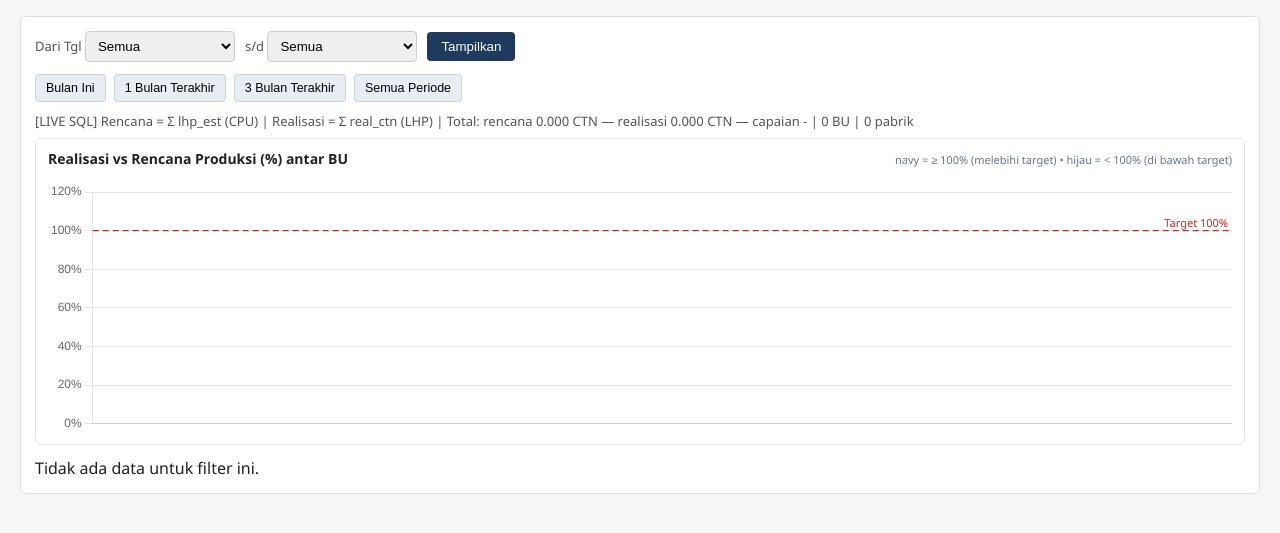
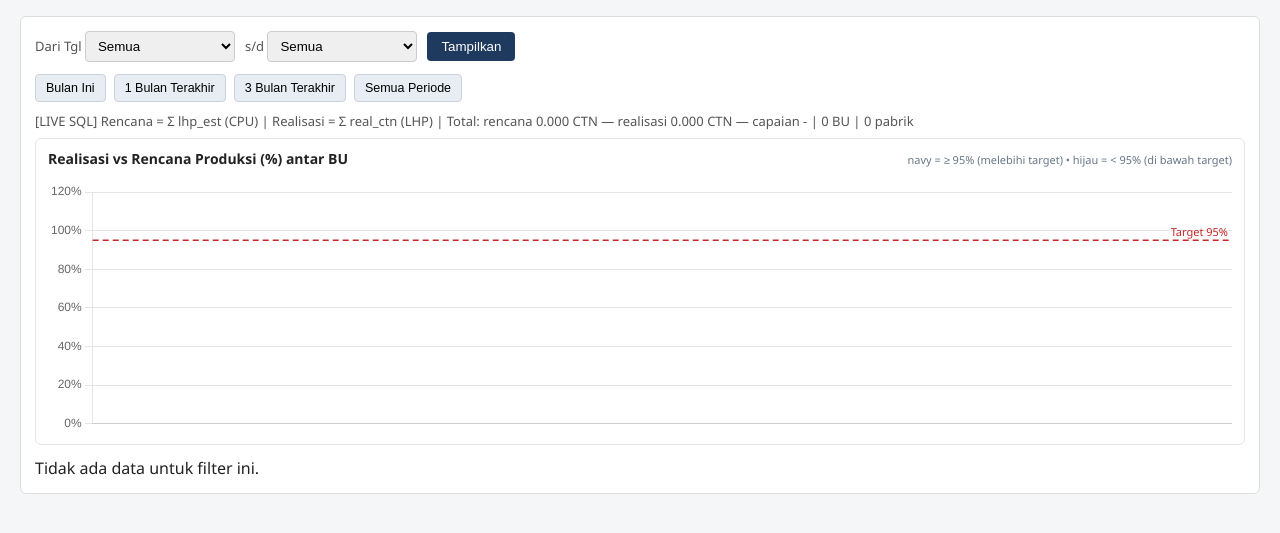
Before and after one commit to NatanKT/Dashboard-UP, a Flask app: page / in a window 1280 px wide. Shown: the part 72-605 px from the top of the page. Run offline with Flask 2, Linux system fonts and the light colour scheme; data that the repository does not hold is empty.

Commit message:
Target capaian 100% -> 95% (garis target, warna bar, legend)

```diff
--- a/static/plan.js
+++ b/static/plan.js
@@ -61,7 +61,7 @@ function loadPlan() {
 var targetLine = {
   id: "targetLine",
   afterDatasetsDraw: function (chart) {
-    var y = chart.scales.y.getPixelForValue(100);
+    var y = chart.scales.y.getPixelForValue(95);
     if (y == null || isNaN(y) || y < chart.chartArea.top || y > chart.chartArea.bottom) return;
     var ctx = chart.ctx, a = chart.chartArea;
     ctx.save();
@@ -75,7 +75,7 @@ var targetLine = {
     ctx.fillStyle = "#c62828";
     ctx.textAlign = "right";
     ctx.font = "11px Segoe UI";
-    ctx.fillText("Target 100%", a.right - 4, y - 4);
+    ctx.fillText("Target 95%", a.right - 4, y - 4);
     ctx.restore();
   }
 };
@@ -111,7 +111,7 @@ function renderBuBar(bus) {
       labels: arr.map(function (a) { return a.b.bu; }),
       datasets: [{
         data: arr.map(function (a) { return +(a.v * 100).toFixed(1); }),
-        backgroundColor: arr.map(function (a) { return a.v >= 1 ? "#1e3a5f" : "#2e7d32"; }),
+        backgroundColor: arr.map(function (a) { return a.v >= 0.95 ? "#1e3a5f" : "#2e7d32"; }),
         borderRadius: 3,
         barPercentage: 0.7
       }]
--- a/templates/index.html
+++ b/templates/index.html
@@ -62,7 +62,7 @@
     <div class="cardFull">
       <div class="cardh">
         <b id="barTitleP">Realisasi vs Rencana Produksi (%) antar BU</b>
-        <span class="stat">navy = &ge; 100% (melebihi target) &bull; hijau = &lt; 100% (di bawah target)</span>
+        <span class="stat">navy = &ge; 95% (melebihi target) &bull; hijau = &lt; 95% (di bawah target)</span>
       </div>
       <div class="cvbar"><canvas id="chartBarP"></canvas></div>
     </div>
```
